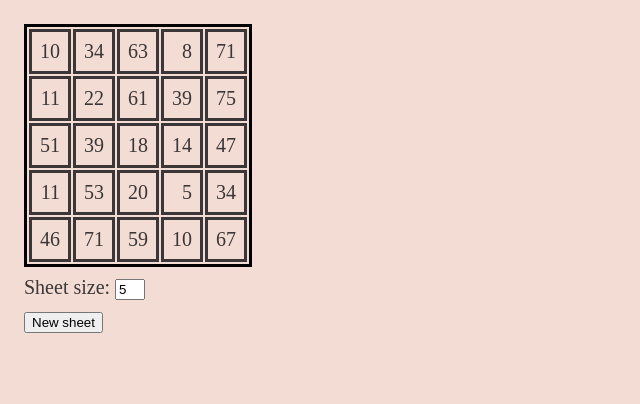
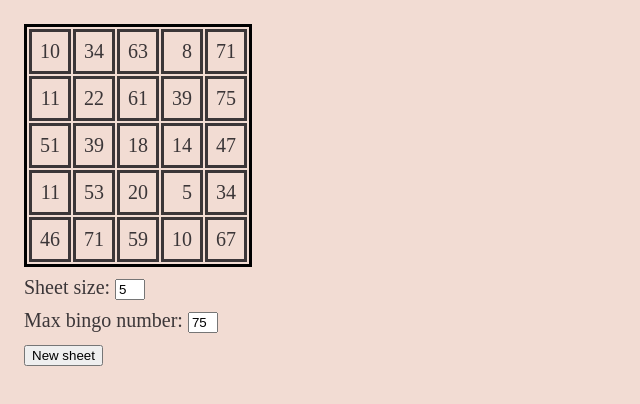
Before and after one commit to robbradyire/my-site, a React (Create React App) app: page /bingo in a window 1280 px wide. Shown: the top 404 px of the page, without its empty margins (0-640 px from the left). Built offline with nearby package versions, Linux system fonts and the light colour scheme; a web font is replaced by a local one.

Commit message:
Allow changing bingo number ceilings

```diff
--- a/src/components/bingo/Bingo.tsx
+++ b/src/components/bingo/Bingo.tsx
@@ -19,7 +19,7 @@ const Input = styled(NumberInput)`
 
 const Bingo: React.FC = () => {
   const [size, setSize] = useState(5);
-  const ceiling = 75;
+  const [ceiling, setCeiling] = useState(75);
   const [numbers, setNumbers] = useState(generateNumbers(size, ceiling));
   const [checkedNumbers, setCheckedNumbers] = useState<Record<number, boolean>>(
     {}
@@ -46,6 +46,12 @@ const Bingo: React.FC = () => {
     setCheckedNumbers({});
   };
 
+  const handleChangeCeiling = (newCeiling: number) => {
+    setCeiling(newCeiling);
+    setNumbers(generateNumbers(size, newCeiling));
+    setCheckedNumbers({});
+  };
+
   return (
     <React.Fragment>
       <BingoTable
@@ -59,6 +65,11 @@ const Bingo: React.FC = () => {
         handleChangeValue={handleChangeSize}
         text="Sheet size:"
       />
+      <Input
+        defaultValue={75}
+        handleChangeValue={handleChangeCeiling}
+        text="Max bingo number:"
+      />
       <Button onClick={handleClickNewSheet}>New sheet</Button>
     </React.Fragment>
   );
```
